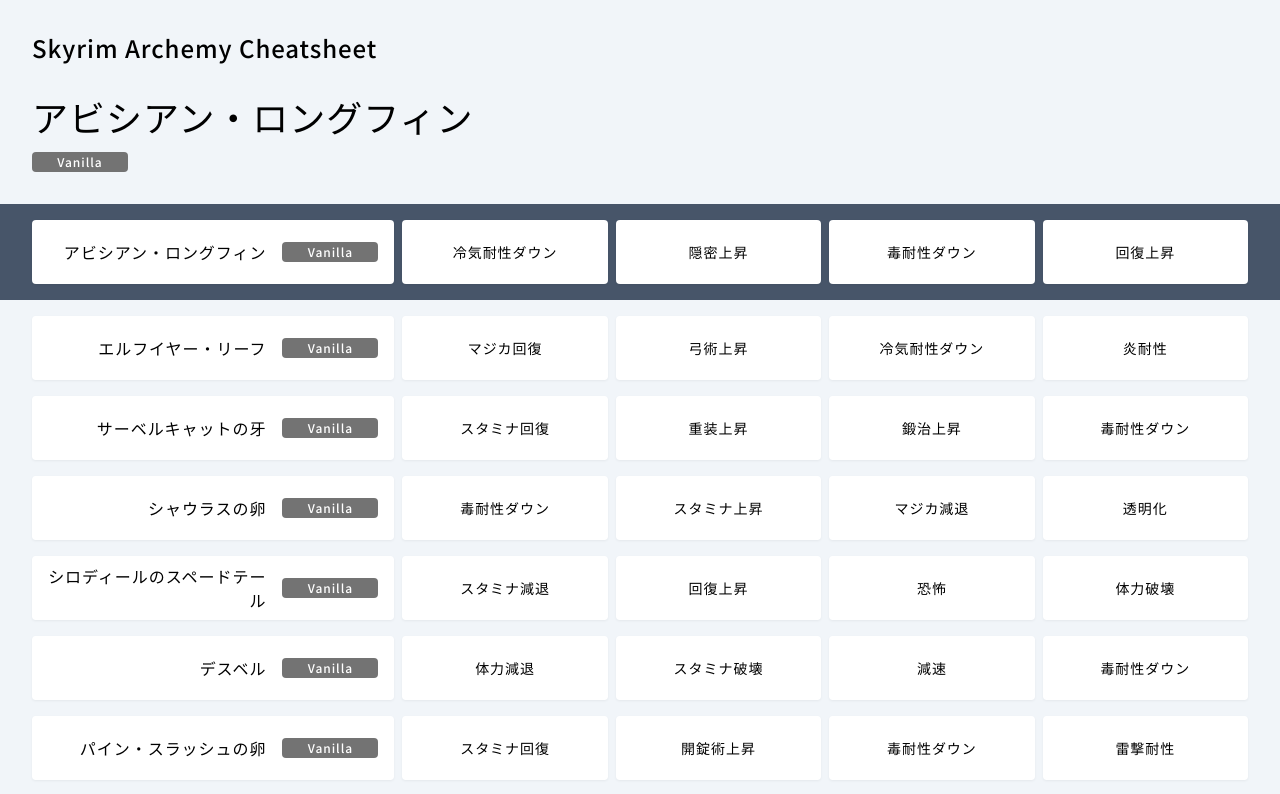
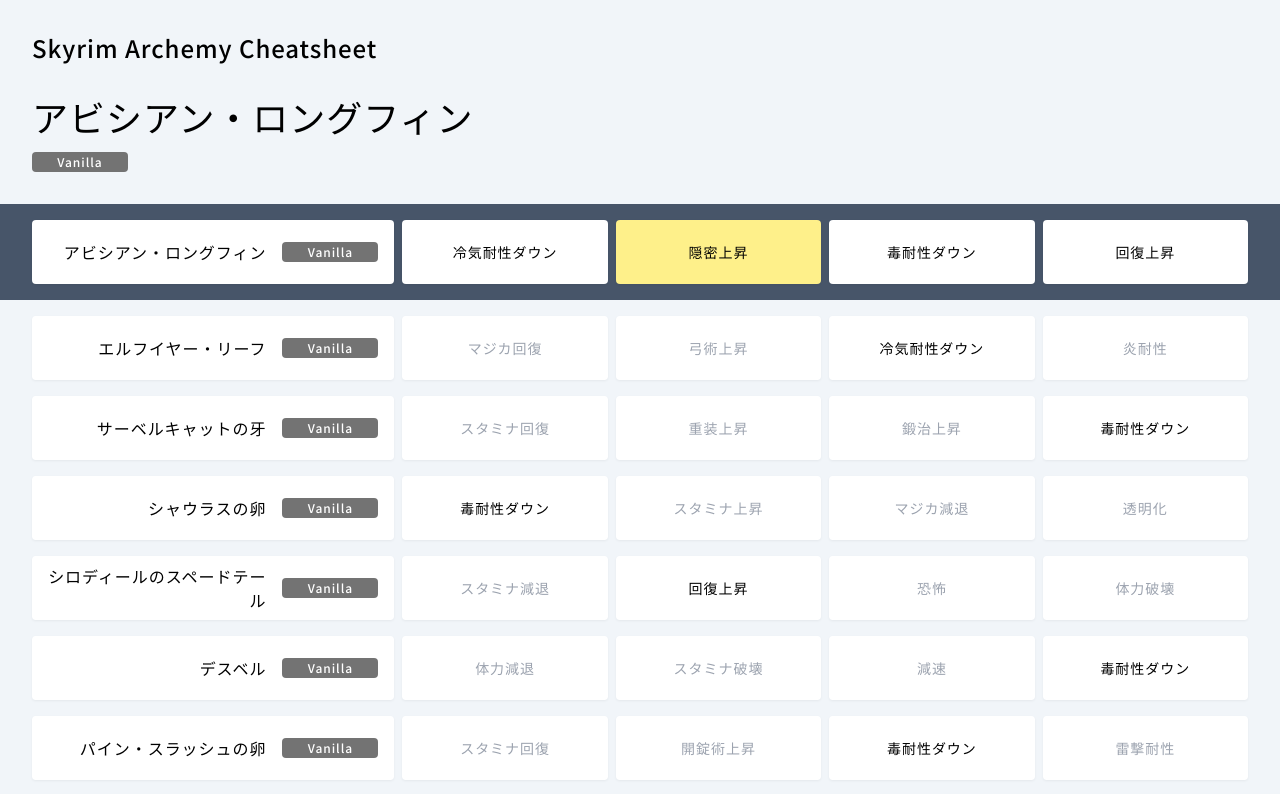
Before and after one commit to ykob/skyrim-alchemy-cheatsheet, a React (Vite) app: page /material/0 in a window 1280 px wide. Shown: the top 794 px of the page. Built offline with nearby package versions, Linux system fonts and the light colour scheme.

Commit message:
added the selected colors for EffectItem.

```diff
--- a/src/components/ui-parts/BoxButton.tsx
+++ b/src/components/ui-parts/BoxButton.tsx
@@ -13,8 +13,8 @@
     'bg-white',
     'drop-shadow-sm',
     'transition-colors',
-    'active:bg-emerald-300',
-    'hover:bg-emerald-200',
+    'active:bg-emerald-400',
+    'hover:bg-emerald-300',
   ].join(' ')
 
   return <div className={classnames}>{props.children}</div>
--- a/src/components/ui-parts/EffectItem.tsx
+++ b/src/components/ui-parts/EffectItem.tsx
@@ -7,16 +7,29 @@
 }
 
 export const EffectItem = function (props: Props) {
+  const classnameBgColor = () => {
+    switch (props.matchedEffectId) {
+      case 0:
+        return 'bg-red-200'
+      case 1:
+        return 'bg-yellow-200'
+      case 2:
+        return 'bg-green-200'
+      case 3:
+        return 'bg-blue-200'
+      case -1:
+        return 'bg-gray-200 text-gray-400'
+      default:
+        return 'bg-white'
+    }
+  }
   const classnames = [
     props.classnames,
+    classnameBgColor(),
     'flex',
     'justify-center',
     'items-center',
-    'px-2',
-    'rounded',
-    'leading-4',
-    'bg-white',
-    'drop-shadow-sm',
+    'hover:text-black',
   ].join(' ')
 
   return <BoxButton classnames={classnames}>{props.label}</BoxButton>
```
